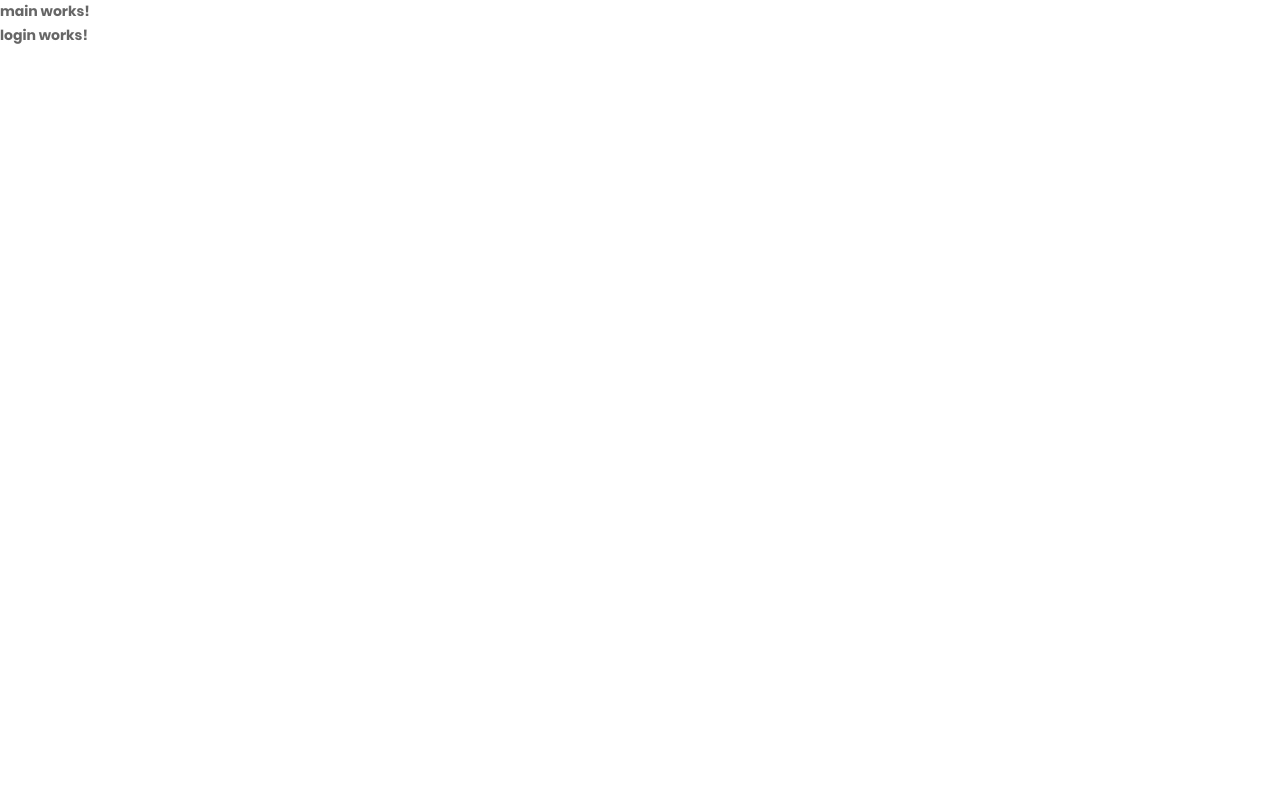
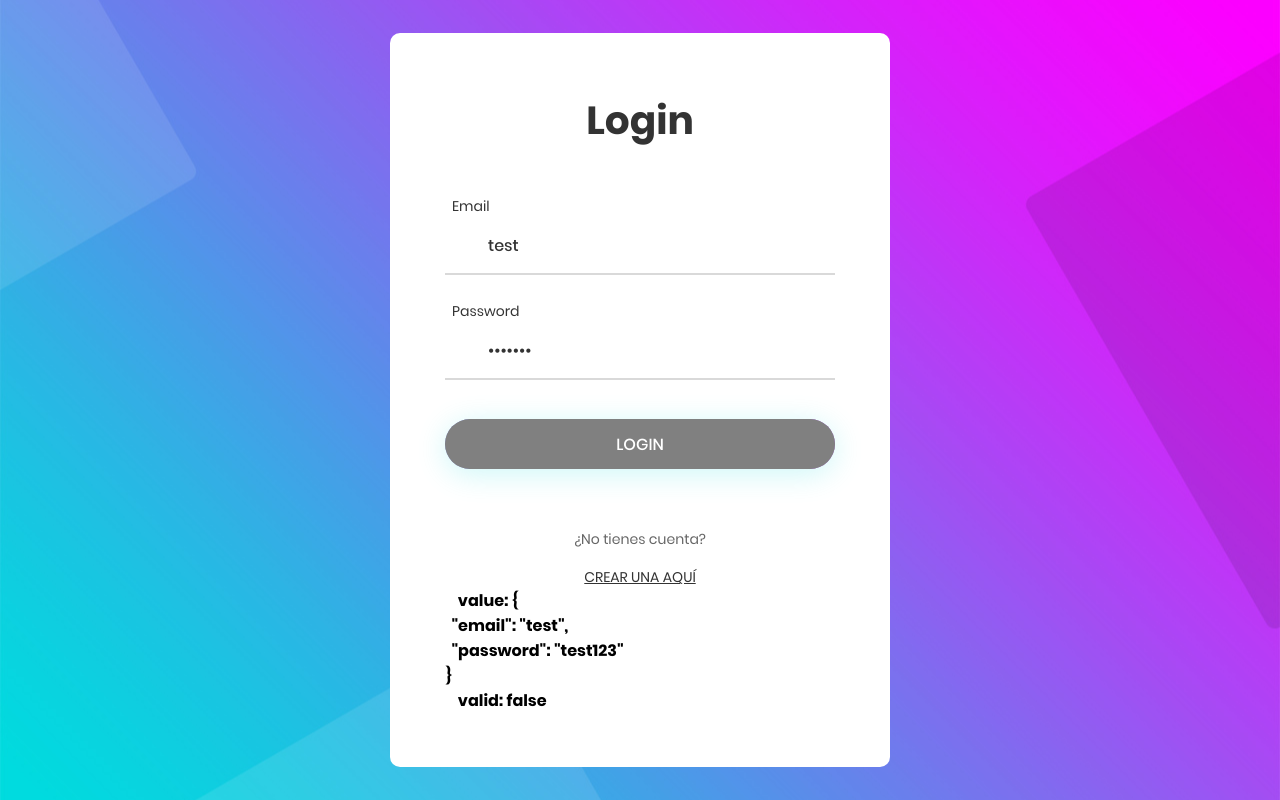
Before and after one commit to Roger-Ryes/MEAN_Project, an Angular app: page /auth/login in a window 1280 px wide. Built offline with nearby package versions, Linux system fonts and the light colour scheme.

Commit message:
Diseño login y registro

```diff
--- a/src/app/auth/auth.module.ts
+++ b/src/app/auth/auth.module.ts
@@ -1,10 +1,12 @@
 import { NgModule } from '@angular/core';
 import { CommonModule } from '@angular/common';
+import { ReactiveFormsModule } from '@angular/forms';
 
 import { AuthRoutingModule } from './auth-routing.module';
 import { LoginComponent } from './page/login/login.component';
 import { RegisterComponent } from './page/register/register.component';
 import { MainComponent } from './page/main/main.component';
+
 
 
 @NgModule({
@@ -15,7 +17,8 @@
   ],
   imports: [
     CommonModule,
-    AuthRoutingModule
+    AuthRoutingModule,
+    ReactiveFormsModule
   ]
 })
 export class AuthModule { }
--- a/src/app/auth/page/login/login.component.html
+++ b/src/app/auth/page/login/login.component.html
@@ -1 +1,54 @@
-<p>login works!</p>
+<form   [formGroup]="myForm"
+        class="login100-form"
+        autocomplete="off">
+
+        <span class="login100-form-title p-b-49">
+        Login
+    </span>
+
+    <div class="wrap-input100 m-b-23">
+        <span class="label-input100">Email</span>
+        <input  class="input100"
+                type="email"
+                formControlName="email"
+                placeholder="Ingrese su email">
+        <span class="focus-input100"></span>
+    </div>
+
+    <div class="wrap-input100">
+        <span class="label-input100">Password</span>
+        <input  class="input100"
+                type="password"
+                formControlName="password"
+                placeholder="Ingrese su contraseña">
+        <span class="focus-input100"></span>
+    </div>
+
+    <div class="text-right p-t-8 p-b-31"></div>
+
+    <div class="container-login100-form-btn">
+        <div class="wrap-login100-form-btn">
+            <div class="login100-form-bgbtn"></div>
+            <button class="login100-form-btn"
+                    type="submit"
+                    (click)="login()"
+                    [disabled]="myForm.invalid">
+                Login
+            </button>
+        </div>
+    </div>
+
+    <div class="flex-col-c p-t-60">
+        <span class="txt1 p-b-17">
+            ¿No tienes cuenta?
+        </span>
+
+        <a routerLink="/auth/register" class="txt2">
+            Crear una aquí
+        </a>
+    </div>
+</form>
+<pre>
+    value: {{ myForm.value | json }}
+    valid: {{ myForm.valid }}
+</pre>
--- a/src/app/auth/page/login/login.component.ts
+++ b/src/app/auth/page/login/login.component.ts
@@ -1,4 +1,5 @@
-import { Component, OnInit } from '@angular/core';
+import { Component } from '@angular/core';
+import { FormBuilder, Validators, FormGroup } from '@angular/forms';
 
 @Component({
   selector: 'app-login',
@@ -6,11 +7,17 @@
   styles: [
   ]
 })
-export class LoginComponent implements OnInit {
+export class LoginComponent {
 
-  constructor() { }
+  myForm: FormGroup = this.fb.group({
+    email: ["test", [Validators.required, Validators.email]],
+    password: ["test123", [Validators.required, Validators.minLength(6)]]
+  });
 
-  ngOnInit(): void {
+  constructor(private fb: FormBuilder) { }
+
+  login() {
+    console.log(this.myForm.value);
+    console.log(this.myForm.valid);
   }
-
 }
--- a/src/app/auth/page/main/main.component.html
+++ b/src/app/auth/page/main/main.component.html
@@ -1,2 +1,9 @@
-<p>main works!</p>
-<router-outlet></router-outlet>
+<div class="limiter">
+    <div class="container-login100" style="background-image: url('../../../../assets/images/bg-01.jpg');">
+        <div class="wrap-login100 p-l-55 p-r-55 p-t-65 p-b-54">
+
+            <router-outlet></router-outlet>
+
+        </div>
+    </div>
+</div>
--- a/src/app/auth/page/register/register.component.html
+++ b/src/app/auth/page/register/register.component.html
@@ -1 +1,59 @@
-<p>register works!</p>
+<form   [formGroup]="myForm"
+        class="login100-form"
+        autocomplete="off">
+
+    <span class="login100-form-title p-b-49">
+        Nuevo usuario
+    </span>
+
+    <div class="wrap-input100 m-b-23">
+        <span class="label-input100">Nombre</span>
+        <input  class="input100"
+                type="text"
+                formControlName="name"
+                placeholder="Ingrese su nombre">
+        <span class="focus-input100"></span>
+    </div>
+
+    <div class="wrap-input100 m-b-23">
+        <span class="label-input100">Email</span>
+        <input  class="input100"
+                type="email"
+                formControlName="email"
+                placeholder="Ingrese su email">
+        <span class="focus-input100"></span>
+    </div>
+
+    <div class="wrap-input100">
+        <span class="label-input100">Password</span>
+        <input  class="input100"
+                type="password"
+                formControlName="password"
+                placeholder="Ingrese su contraseña">
+        <span class="focus-input100"></span>
+    </div>
+
+    <div class="text-right p-t-8 p-b-31"></div>
+
+    <div class="container-login100-form-btn">
+        <div class="wrap-login100-form-btn">
+            <div class="login100-form-bgbtn"></div>
+            <button class="login100-form-btn"
+                    type="submit"
+                    (click)="register()"
+                    [disabled]="myForm.invalid">
+                Registrar
+            </button>
+        </div>
+    </div>
+
+    <div class="flex-col-c p-t-60">
+        <span class="txt1 p-b-17">
+            Ya tienes una cuenta?
+        </span>
+
+        <a routerLink="/auth/login" class="txt2">
+            Ingresar aqui
+        </a>
+    </div>
+</form>
--- a/src/app/auth/page/register/register.component.ts
+++ b/src/app/auth/page/register/register.component.ts
@@ -1,4 +1,5 @@
 import { Component, OnInit } from '@angular/core';
+import { FormBuilder, FormGroup, Validators } from '@angular/forms';
 
 @Component({
   selector: 'app-register',
@@ -6,11 +7,18 @@
   styles: [
   ]
 })
-export class RegisterComponent implements OnInit {
+export class RegisterComponent {
 
-  constructor() { }
+  myForm: FormGroup = this.fb.group({
+    name:["test4", [Validators.required]],
+    email:["test4@test4.com", [Validators.required, Validators.email]],
+    password:["test4123", [Validators.required, Validators.minLength(6)]],
+  });
 
-  ngOnInit(): void {
+  constructor(private fb:FormBuilder) { }
+
+  register(){
+    console.log(this.myForm.value);
+    console.log(this.myForm.valid);
   }
-
 }
```
